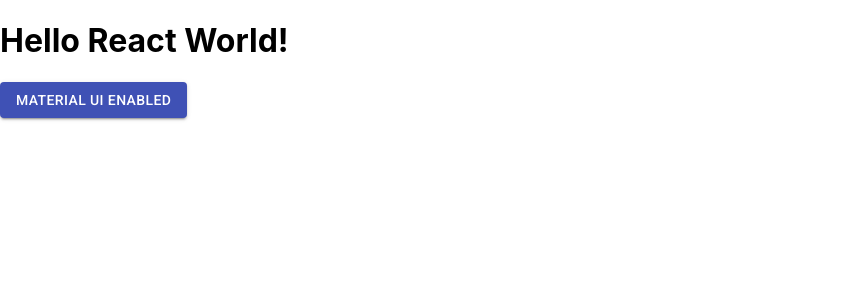
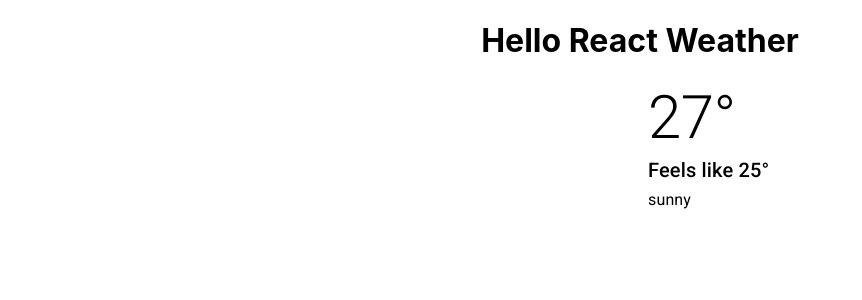
Before and after one commit to mihai-sarmaru/react-weather, a React (Create React App) app: page / in a window 1280 px wide. Shown: the top 300 px of the page, without its empty margins (0-862 px from the left). Built offline with nearby package versions, Linux system fonts and the light colour scheme; some icons are missing.

Commit message:
Add CurrentWeather component

```diff
--- a/src/App.tsx
+++ b/src/App.tsx
@@ -1,11 +1,11 @@
 import React from "react";
-import Button from '@material-ui/core/Button'
+import CurrentWeather from './components/CurrentWeather/CurrentWeather';
 
 function App() {
     return (
         <div>
-            <h1>Hello React World!</h1>
-            <Button variant='contained' color='primary'>Material UI Enabled</Button>
+            <h1>Hello React Weather</h1>
+            <CurrentWeather temperature={27} feelsLike={25} description='sunny'/>
         </div>
     );
 }
--- /dev/null
+++ b/src/components/CurrentWeather/CurrentWeather.tsx
@@ -0,0 +1,33 @@
+import React from "react";
+import 'fontsource-roboto';
+import { Grid, Typography } from "@material-ui/core";
+import * as Icons from "weather-icons-react";
+
+interface CurrentWeatherProps {
+    temperature: number,
+    feelsLike: number,
+    description: string
+}
+
+const CurrentWeather: React.FC<CurrentWeatherProps> = (props) => {
+    return (
+        <div>
+            <Grid container spacing={2} justify={"center"}>
+                <Grid item xs={6}>
+                    <div style={{textAlign: 'right'}}>
+                        <Icons.WiDaySunny size={140} color='#000'/>
+                    </div>
+                </Grid>
+                <Grid item xs={6}>
+                    <div style={{textAlign: 'left'}}>
+                        <Typography variant='h2'>{props.temperature}°</Typography>
+                        <Typography variant='h6'>Feels like {props.feelsLike}°</Typography>
+                        <Typography variant='subtitle1'>{props.description}</Typography>
+                    </div>
+                </Grid>
+            </Grid>
+        </div>
+    );
+};
+
+export default CurrentWeather;
--- a/src/index.css
+++ b/src/index.css
@@ -5,6 +5,7 @@
     sans-serif;
   -webkit-font-smoothing: antialiased;
   -moz-osx-font-smoothing: grayscale;
+  text-align: center;
 }
 
 code {
```
